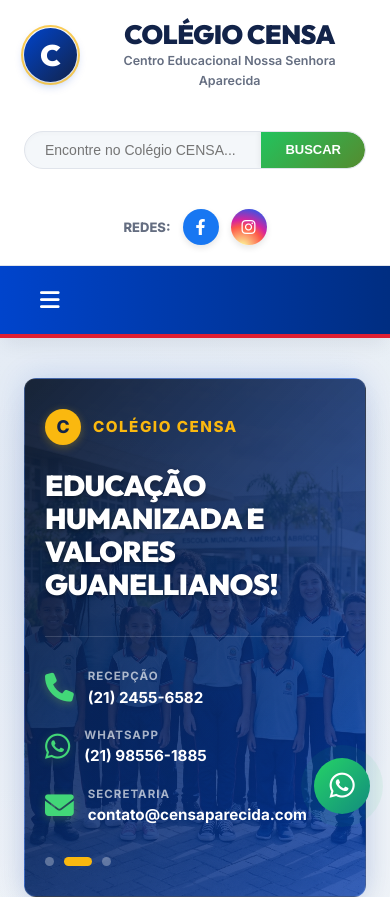
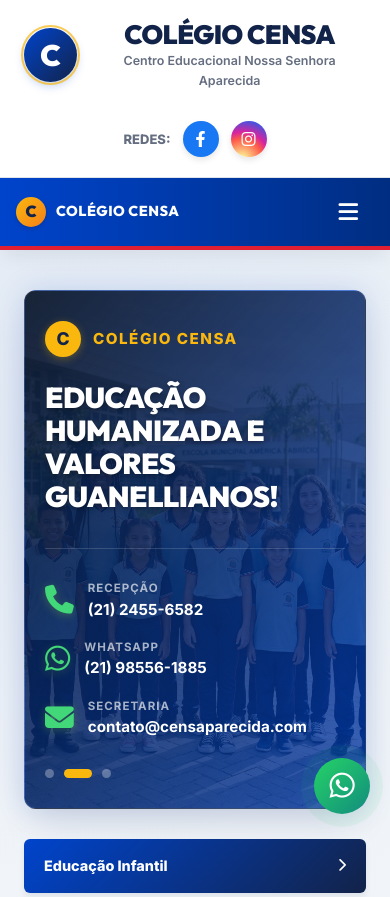
Before and after one commit to palmeirape-ATRIBUICOES/censa, a website: page index.html in a window 390 px wide. Shown: the top 897 px of the page. Drawn offline with Linux system fonts and the light colour scheme.

Commit message:
Remove campo de busca e adiciona logo e nome da escola fixos na barra de navegacao mobile

```diff
--- a/index.html
+++ b/index.html
@@ -44,12 +44,7 @@
         </div>
       </a>
 
-      <div class="header-search-box">
-        <form id="search-form" onsubmit="event.preventDefault(); alert('Pesquisa simulada realizada!');">
-          <input type="text" placeholder="Encontre no Colégio CENSA..." class="search-input" required>
-          <button type="submit" class="search-btn">BUSCAR</button>
-        </form>
-      </div>
+
 
       <div class="header-social-box">
         <span>Redes:</span>
@@ -62,6 +57,12 @@
   <!-- --- 3. SOLID NAVIGATION BAR --- -->
   <nav class="main-nav" id="main-nav-bar">
     <div class="container main-nav-container">
+      <!-- Mobile Logo Area (visible only on mobile) -->
+      <a href="#home" class="mobile-nav-logo">
+        <div class="mobile-nav-logo-icon">C</div>
+        <div class="mobile-nav-logo-text">COLÉGIO CENSA</div>
+      </a>
+
       <ul class="nav-menu-list" id="nav-menu-list">
         <li><a href="#home" class="nav-menu-link active">INICIAL</a></li>
         <li><a href="#about" class="nav-menu-link">O COLÉGIO</a></li>
--- a/style.css
+++ b/style.css
@@ -319,6 +319,10 @@
   display: flex;
   justify-content: space-between;
   align-items: center;
+}
+
+.mobile-nav-logo {
+  display: none;
 }
 
 .nav-menu-list {
@@ -1567,6 +1571,42 @@
   .mobile-utility-links a:hover {
     background-color: rgba(255, 255, 255, 0.1);
     color: #ffffff;
+  }
+
+  .main-nav-container {
+    flex-wrap: wrap;
+    padding: 0 16px;
+  }
+
+  .mobile-nav-logo {
+    display: flex;
+    align-items: center;
+    gap: 10px;
+    text-decoration: none;
+    color: #ffffff;
+    padding: 10px 0;
+  }
+
+  .mobile-nav-logo-icon {
+    width: 30px;
+    height: 30px;
+    background: linear-gradient(135deg, var(--gold-accent) 0%, #f57f17 100%);
+    color: var(--blue-dark);
+    border-radius: 50%;
+    display: flex;
+    align-items: center;
+    justify-content: center;
+    font-family: 'Outfit', sans-serif;
+    font-weight: 900;
+    font-size: 1rem;
+    box-shadow: 0 2px 4px rgba(0,0,0,0.15);
+  }
+
+  .mobile-nav-logo-text {
+    font-family: 'Outfit', sans-serif;
+    font-weight: 800;
+    font-size: 0.9rem;
+    letter-spacing: 0.5px;
   }
 
   .main-header-flex {
```
Also changed, not shown: 1 other file.
